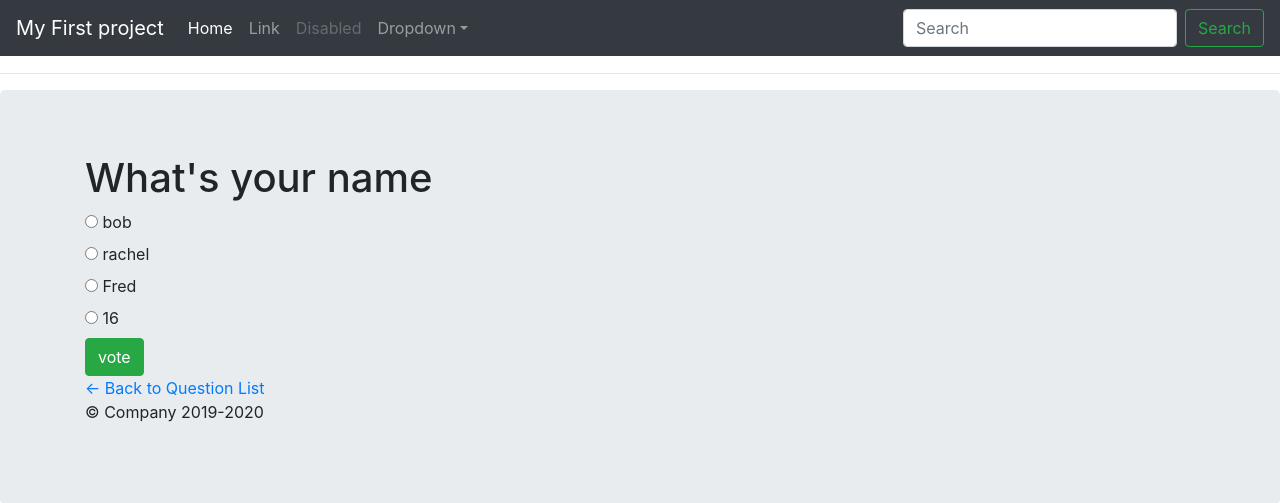
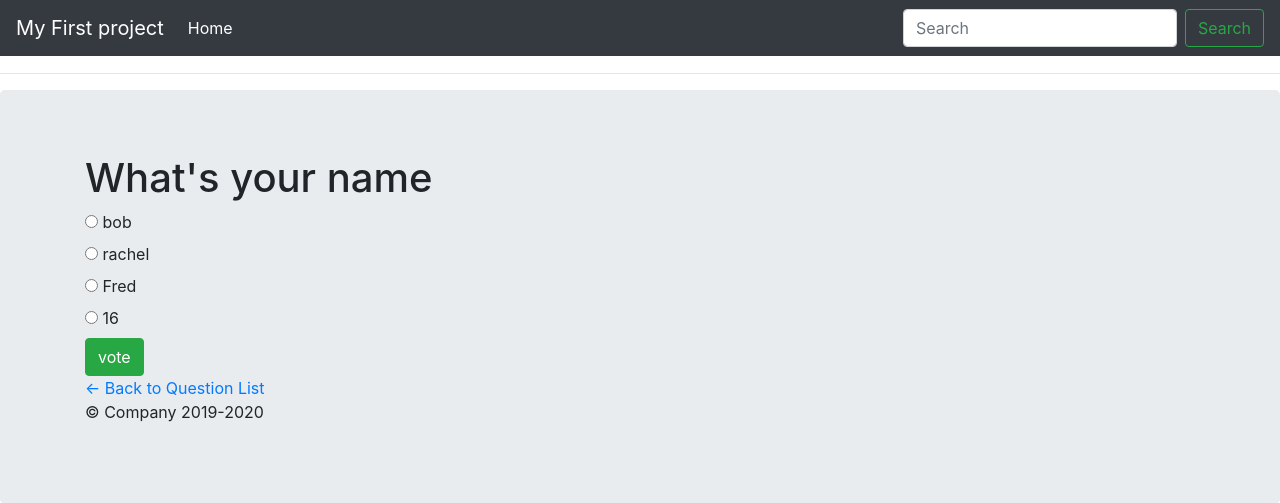
Before and after one commit to Sphelelebk/Django-project, a Django app: template mysite/polls/templates/polls/detail.html in a window 1280 px wide. Shown: the top 503 px of the page. Run offline with Django 3.2, Linux system fonts and the light colour scheme; the template is opened without the code that fills it: values that come from a table or form of the project are taken from there, others are empty; data comes from the database, SQL or seed files in the repository; both versions use the stored data as it was after the commit; parts of the project's set-up code (start-up, migrations or seed data) failed here and were passed over; some libraries are stand-ins or nearby versions.

Commit message:
My first project

```diff
--- a/mysite/polls/templates/polls/detail.html
+++ b/mysite/polls/templates/polls/detail.html
@@ -14,5 +14,5 @@
     <input type="submit" class="btn btn-success" value="vote"/>
 </form>
 
-<a href= "% url 'polls:index' %"> <- Back to Question List</a>
+<a href= "{% url 'polls:index' %}"> <- Back to Question List</a>
 {% endblock %}
--- a/mysite/polls/templates/polls/header.html
+++ b/mysite/polls/templates/polls/header.html
@@ -1,5 +1,5 @@
     <nav class="navbar navbar-expand-md navbar-dark fixed-top bg-dark">
-  <a class="navbar-brand" href="#">My First project</a>
+  <a class="navbar-brand" href="{% url 'polls:index' %}">My First project</a>
   <button class="navbar-toggler" type="button" data-toggle="collapse" data-target="#navbarsExampleDefault" aria-controls="navbarsExampleDefault" aria-expanded="false" aria-label="Toggle navigation">
     <span class="navbar-toggler-icon"></span>
   </button>
@@ -7,22 +7,9 @@
   <div class="collapse navbar-collapse" id="navbarsExampleDefault">
     <ul class="navbar-nav mr-auto">
       <li class="nav-item active">
-        <a class="nav-link" href="#">Home <span class="sr-only">(current)</span></a>
+        <a class="nav-link" href="{% url 'polls:index' %}">Home <span class="sr-only">(current)</span></a>
       </li>
-      <li class="nav-item">
-        <a class="nav-link" href="#">Link</a>
-      </li>
-      <li class="nav-item">
-        <a class="nav-link disabled" href="#">Disabled</a>
-      </li>
-      <li class="nav-item dropdown">
-        <a class="nav-link dropdown-toggle" href="#" id="dropdown01" data-toggle="dropdown" aria-haspopup="true" aria-expanded="false">Dropdown</a>
-        <div class="dropdown-menu" aria-labelledby="dropdown01">
-          <a class="dropdown-item" href="#">Action</a>
-          <a class="dropdown-item" href="#">Another action</a>
-          <a class="dropdown-item" href="#">Something else here</a>
-        </div>
-      </li>
+
     </ul>
     <form class="form-inline my-2 my-lg-0">
       <input class="form-control mr-sm-2" type="text" placeholder="Search" aria-label="Search">
--- a/mysite/polls/templates/polls/result.html
+++ b/mysite/polls/templates/polls/result.html
@@ -8,6 +8,6 @@
     <li> {{choice.choice_text}} -- {{choice.votes}} vote{{choice.votes| pluralize}}</li>
     {% endfor %}
 </ul>
-<a href = "{% url 'polls:detail' question.id"> Vote Again</a>
+<a href = "{% url 'polls:detail' question.id %}"> Vote Again</a>
 
 {% endblock %}
```
Also changed, not shown: mysite/db.sqlite3.
